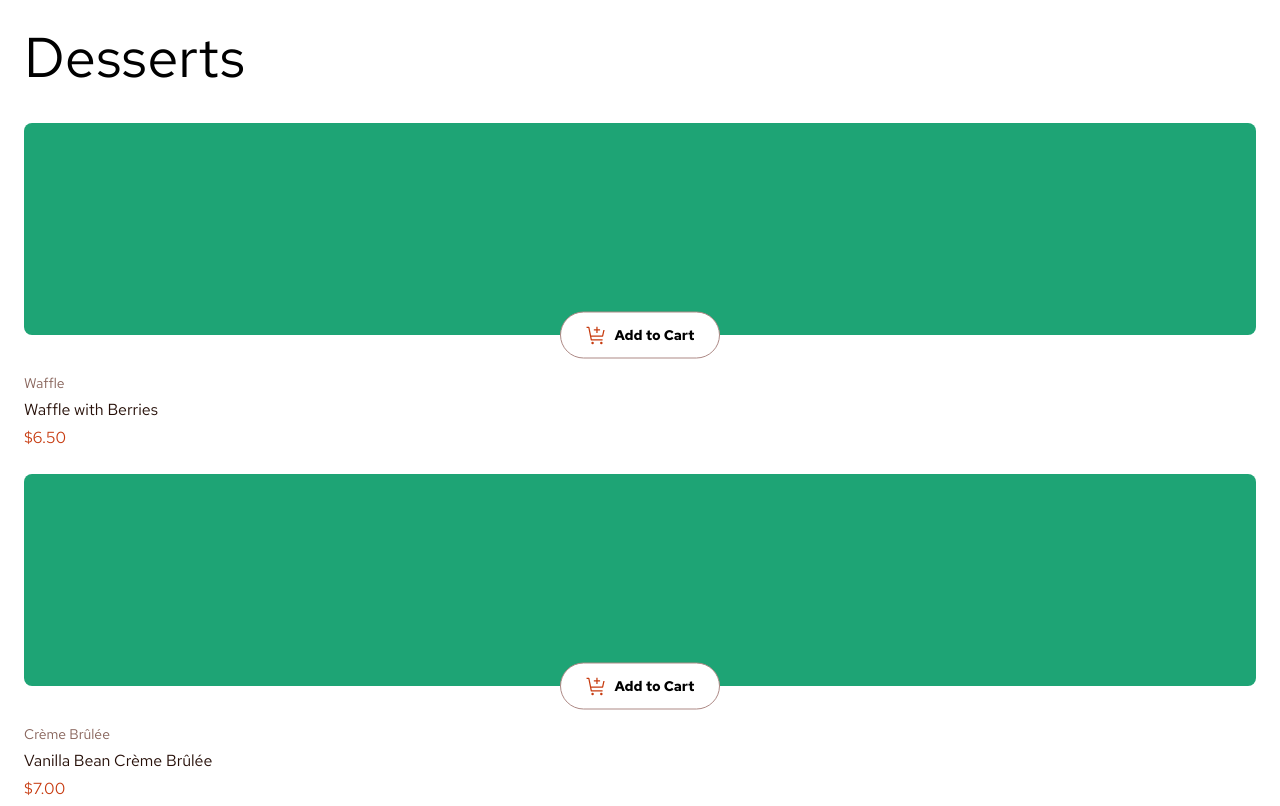
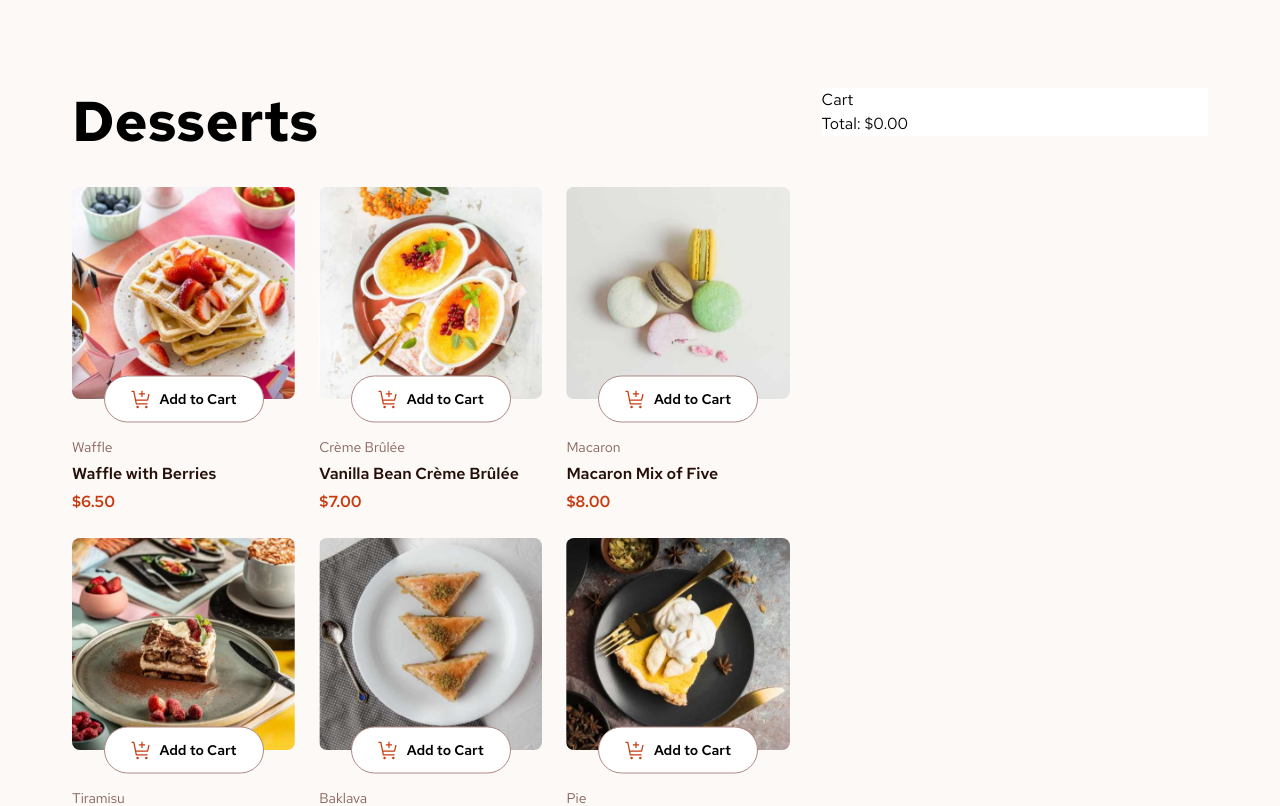
Before and after one commit to solvman/product-list-with-cart-main, a Next.js app: page / in a window 1280 px wide. Shown: the top 806 px of the page. Built offline with nearby package versions, Linux system fonts and the light colour scheme.

Commit message:
refactor: Update page layout and add buttons

```diff
--- a/app/layout.tsx
+++ b/app/layout.tsx
@@ -22,7 +22,11 @@ export default function RootLayout({
   return (
     <html lang="en">
       <Providers>
-        <body className={`${redHatText.variable} font-sans`}>{children}</body>
+        <body
+          className={`${redHatText.variable} min-w-[375px] bg-rose-50 font-sans`}
+        >
+          {children}
+        </body>
       </Providers>
     </html>
   );
--- a/app/page.tsx
+++ b/app/page.tsx
@@ -3,10 +3,14 @@ import ProductList from "@/components/ProductList";
 
 export default function Home() {
   return (
-    <main className="flex flex-col gap-400 p-300">
-      <h1 className="text-preset-1">Desserts</h1>
-      <ProductList />
-      <Cart />
+    <main className="flex max-w-[1216px] flex-col gap-400 p-300 md:p-500 lg:m-auto lg:py-1100">
+      <div className="flex flex-col gap-400 lg:flex-row">
+        <div className="flex flex-col gap-400 lg:w-[65%]">
+          <h1 className="text-preset-1 font-bold">Desserts</h1>
+          <ProductList />
+        </div>
+        <Cart />
+      </div>
     </main>
   );
 }
--- a/components/Cart.tsx
+++ b/components/Cart.tsx
@@ -7,7 +7,7 @@ function Cart() {
   const { cart, totalPrice } = useCart();
 
   return (
-    <section>
+    <section className="w-full self-start bg-white lg:w-[35%]">
       <h2 className="">Cart</h2>
       <ul className="flex flex-col">
         {cart.map((item: CartItemType) => {
--- a/components/Button.tsx
+++ b/components/CartButton.tsx
@@ -4,7 +4,7 @@ type PropsType = {
   handleDecrement: () => void;
 };
 
-function Button({ quantity, handleIncrement, handleDecrement }: PropsType) {
+function CartButton({ quantity, handleIncrement, handleDecrement }: PropsType) {
   const isCartEmpty = quantity === 0;
 
   const addToCartButton = (
@@ -19,7 +19,7 @@ function Button({ quantity, handleIncrement, handleDecrement }: PropsType) {
         fill="none"
         viewBox="0 0 21 20"
       >
-        <g fill="#C73B0F" clip-path="url(#a)">
+        <g fill="#C73B0F" clipPath="url(#a)">
           <path d="M6.583 18.75a1.25 1.25 0 1 0 0-2.5 1.25 1.25 0 0 0 0 2.5ZM15.334 18.75a1.25 1.25 0 1 0 0-2.5 1.25 1.25 0 0 0 0 2.5ZM3.446 1.752a.625.625 0 0 0-.613-.502h-2.5V2.5h1.988l2.4 11.998a.625.625 0 0 0 .612.502h11.25v-1.25H5.847l-.5-2.5h11.238a.625.625 0 0 0 .61-.49l1.417-6.385h-1.28L16.083 10H5.096l-1.65-8.248Z" />
           <path d="M11.584 3.75v-2.5h-1.25v2.5h-2.5V5h2.5v2.5h1.25V5h2.5V3.75h-2.5Z" />
         </g>
@@ -29,7 +29,7 @@ function Button({ quantity, handleIncrement, handleDecrement }: PropsType) {
           </clipPath>
         </defs>
       </svg>
-      <p className="text-preset-4-bold">Add to Cart</p>
+      <p className="text-preset-4-bold font-semibold">Add to Cart</p>
     </button>
   );
 
@@ -48,7 +48,9 @@ function Button({ quantity, handleIncrement, handleDecrement }: PropsType) {
           <path d="M0 .375h10v1.25H0V.375Z" />
         </svg>
       </button>
-      <p className="text-preset-4-bold m-auto text-white">{quantity}</p>
+      <p className="text-preset-4-bold m-auto font-semibold text-white">
+        {quantity}
+      </p>
       <button
         className="group flex h-[20px] w-[20px] flex-row items-center justify-center rounded-full border border-white transition-all duration-200 hover:bg-white"
         onClick={handleIncrement}
@@ -68,4 +70,4 @@ function Button({ quantity, handleIncrement, handleDecrement }: PropsType) {
 
   return isCartEmpty ? addToCartButton : incrementButton;
 }
-export default Button;
+export default CartButton;
--- a/components/Product.tsx
+++ b/components/Product.tsx
@@ -1,7 +1,8 @@
 import { CartItemType } from "@/context/CartContext";
 import { ProductType } from "@/context/ProductsContext";
 import useCart from "@/hooks/useCart";
-import Button from "./Button";
+import CartButton from "./CartButton";
+import Image from "next/image";
 
 type PropsType = { product: ProductType };
 
@@ -30,11 +31,17 @@ function Product({ product }: PropsType) {
   return (
     <div className="flex flex-col gap-200">
       <div className="relative mb-[22px]">
-        <div className="h-[212px] w-full rounded-lg bg-green">
-          {/* Image */}
+        <div className="relative h-[212px] w-full overflow-hidden rounded-lg">
+          <Image
+            className="h-auto w-full object-cover"
+            src={product.image.desktop}
+            alt={product.name}
+            sizes="(max-width: 1440) 17vw, (max-width: 768) 33vw, 100vw"
+            fill
+          />
         </div>
         <div className="absolute bottom-0 left-1/2 -translate-x-1/2 translate-y-1/2">
-          <Button
+          <CartButton
             quantity={quantity}
             handleIncrement={handleIncrement}
             handleDecrement={handleDecrement}
@@ -43,8 +50,10 @@ function Product({ product }: PropsType) {
       </div>
       <div className="flex flex-col gap-50">
         <p className="text-preset-4 text-rose-500">{product.category}</p>
-        <h3 className="text-preset-3 text-rose-900">{product.name}</h3>
-        <p className="text-preset-3 text-red">{formatedPrice}</p>
+        <h3 className="text-preset-3 font-semibold text-rose-900">
+          {product.name}
+        </h3>
+        <p className="text-preset-3 font-semibold text-red">{formatedPrice}</p>
       </div>
     </div>
   );
--- a/components/ProductList.tsx
+++ b/components/ProductList.tsx
@@ -10,7 +10,7 @@ function ProductList() {
   return (
     <section>
       <h2 className="sr-only">Menu</h2>
-      <ul className="m-auto flex flex-col gap-300">
+      <ul className="m-auto flex max-w-[800px] flex-col gap-300 sm:grid sm:grid-cols-3">
         {products.map((product: ProductType) => (
           <li key={product.id}>
             <Product product={product} />
--- a/data/data.json
+++ b/data/data.json
@@ -1,101 +1,101 @@
 [
   {
     "image": {
-            "thumbnail": "./assets/images/image-waffle-thumbnail.jpg",
-            "mobile": "./assets/images/image-waffle-mobile.jpg",
-            "tablet": "./assets/images/image-waffle-tablet.jpg",
-            "desktop": "./assets/images/image-waffle-desktop.jpg"
+      "thumbnail": "/images/image-waffle-thumbnail.jpg",
+      "mobile": "/images/image-waffle-mobile.jpg",
+      "tablet": "/images/image-waffle-tablet.jpg",
+      "desktop": "/images/image-waffle-desktop.jpg"
     },
     "name": "Waffle with Berries",
     "category": "Waffle",
-       "price": 6.50
+    "price": 6.5
   },
   {
     "image": {
-            "thumbnail": "./assets/images/image-creme-brulee-thumbnail.jpg",
-            "mobile": "./assets/images/image-creme-brulee-mobile.jpg",
-            "tablet": "./assets/images/image-creme-brulee-tablet.jpg",
-            "desktop": "./assets/images/image-creme-brulee-desktop.jpg"
+      "thumbnail": "/images/image-creme-brulee-thumbnail.jpg",
+      "mobile": "/images/image-creme-brulee-mobile.jpg",
+      "tablet": "/images/image-creme-brulee-tablet.jpg",
+      "desktop": "/images/image-creme-brulee-desktop.jpg"
     },
     "name": "Vanilla Bean Crème Brûlée",
     "category": "Crème Brûlée",
-        "price": 7.00
+    "price": 7.0
   },
   {
     "image": {
-            "thumbnail": "./assets/images/image-macaron-thumbnail.jpg",
-            "mobile": "./assets/images/image-macaron-mobile.jpg",
-            "tablet": "./assets/images/image-macaron-tablet.jpg",
-            "desktop": "./assets/images/image-macaron-desktop.jpg"
+      "thumbnail": "/images/image-macaron-thumbnail.jpg",
+      "mobile": "/images/image-macaron-mobile.jpg",
+      "tablet": "/images/image-macaron-tablet.jpg",
+      "desktop": "/images/image-macaron-desktop.jpg"
     },
     "name": "Macaron Mix of Five",
     "category": "Macaron",
-        "price": 8.00
+    "price": 8.0
   },
   {
     "image": {
-            "thumbnail": "./assets/images/image-tiramisu-thumbnail.jpg",
-            "mobile": "./assets/images/image-tiramisu-mobile.jpg",
-            "tablet": "./assets/images/image-tiramisu-tablet.jpg",
-            "desktop": "./assets/images/image-tiramisu-desktop.jpg"
+      "thumbnail": "/images/image-tiramisu-thumbnail.jpg",
+      "mobile": "/images/image-tiramisu-mobile.jpg",
+      "tablet": "/images/image-tiramisu-tablet.jpg",
+      "desktop": "/images/image-tiramisu-desktop.jpg"
     },
     "name": "Classic Tiramisu",
     "category": "Tiramisu",
-        "price": 5.50
+    "price": 5.5
   },
   {
     "image": {
-            "thumbnail": "./assets/images/image-baklava-thumbnail.jpg",
-            "mobile": "./assets/images/image-baklava-mobile.jpg",
-            "tablet": "./assets/images/image-baklava-tablet.jpg",
-            "desktop": "./assets/images/image-baklava-desktop.jpg"
+      "thumbnail": "/images/image-baklava-thumbnail.jpg",
+      "mobile": "/images/image-baklava-mobile.jpg",
+      "tablet": "/images/image-baklava-tablet.jpg",
+      "desktop": "/images/image-baklava-desktop.jpg"
     },
     "name": "Pistachio Baklava",
     "category": "Baklava",
-        "price": 4.00
+    "price": 4.0
   },
   {
     "image": {
-            "thumbnail": "./assets/images/image-meringue-thumbnail.jpg",
-            "mobile": "./assets/images/image-meringue-mobile.jpg",
-            "tablet": "./assets/images/image-meringue-tablet.jpg",
-            "desktop": "./assets/images/image-meringue-desktop.jpg"
+      "thumbnail": "/images/image-meringue-thumbnail.jpg",
+      "mobile": "/images/image-meringue-mobile.jpg",
+      "tablet": "/images/image-meringue-tablet.jpg",
+      "desktop": "/images/image-meringue-desktop.jpg"
     },
     "name": "Lemon Meringue Pie",
     "category": "Pie",
-        "price": 5.00
+    "price": 5.0
   },
   {
     "image": {
-            "thumbnail": "./assets/images/image-cake-thumbnail.jpg",
-            "mobile": "./assets/images/image-cake-mobile.jpg",
-            "tablet": "./assets/images/image-cake-tablet.jpg",
-            "desktop": "./assets/images/image-cake-desktop.jpg"
+      "thumbnail": "/images/image-cake-thumbnail.jpg",
+      "mobile": "/images/image-cake-mobile.jpg",
+      "tablet": "/images/image-cake-tablet.jpg",
+      "desktop": "/images/image-cake-desktop.jpg"
     },
     "name": "Red Velvet Cake",
     "category": "Cake",
-        "price": 4.50
+    "price": 4.5
   },
   {
     "image": {
-            "thumbnail": "./assets/images/image-brownie-thumbnail.jpg",
-            "mobile": "./assets/images/image-brownie-mobile.jpg",
-            "tablet": "./assets/images/image-brownie-tablet.jpg",
-            "desktop": "./assets/images/image-brownie-desktop.jpg"
+      "thumbnail": "/images/image-brownie-thumbnail.jpg",
+      "mobile": "/images/image-brownie-mobile.jpg",
+      "tablet": "/images/image-brownie-tablet.jpg",
+      "desktop": "/images/image-brownie-desktop.jpg"
     },
     "name": "Salted Caramel Brownie",
     "category": "Brownie",
-        "price": 4.50
+    "price": 4.5
   },
   {
     "image": {
-            "thumbnail": "./assets/images/image-panna-cotta-thumbnail.jpg",
-            "mobile": "./assets/images/image-panna-cotta-mobile.jpg",
-            "tablet": "./assets/images/image-panna-cotta-tablet.jpg",
-            "desktop": "./assets/images/image-panna-cotta-desktop.jpg"
+      "thumbnail": "/images/image-panna-cotta-thumbnail.jpg",
+      "mobile": "/images/image-panna-cotta-mobile.jpg",
+      "tablet": "/images/image-panna-cotta-tablet.jpg",
+      "desktop": "/images/image-panna-cotta-desktop.jpg"
     },
     "name": "Vanilla Panna Cotta",
     "category": "Panna Cotta",
-        "price": 6.50
+    "price": 6.5
   }
 ]
```
Lines whose indentation alone changed are shown as unchanged.
